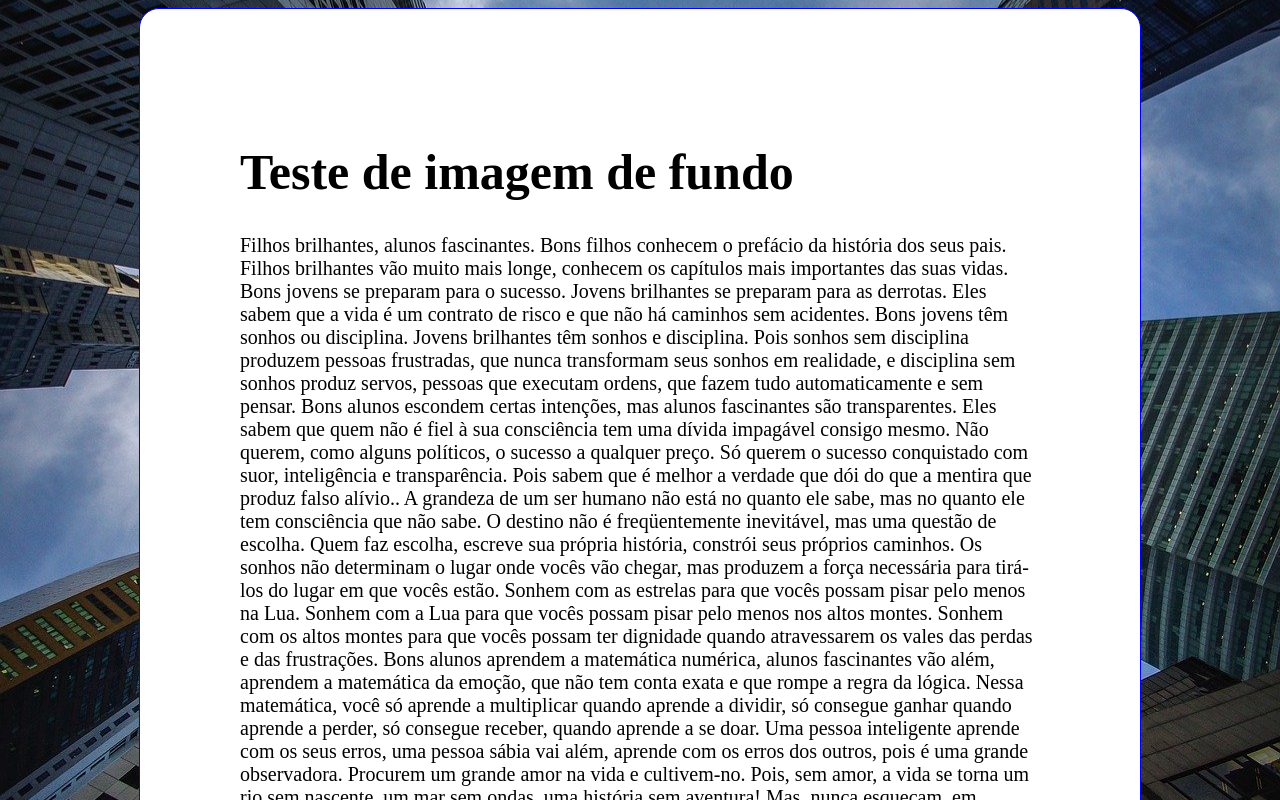
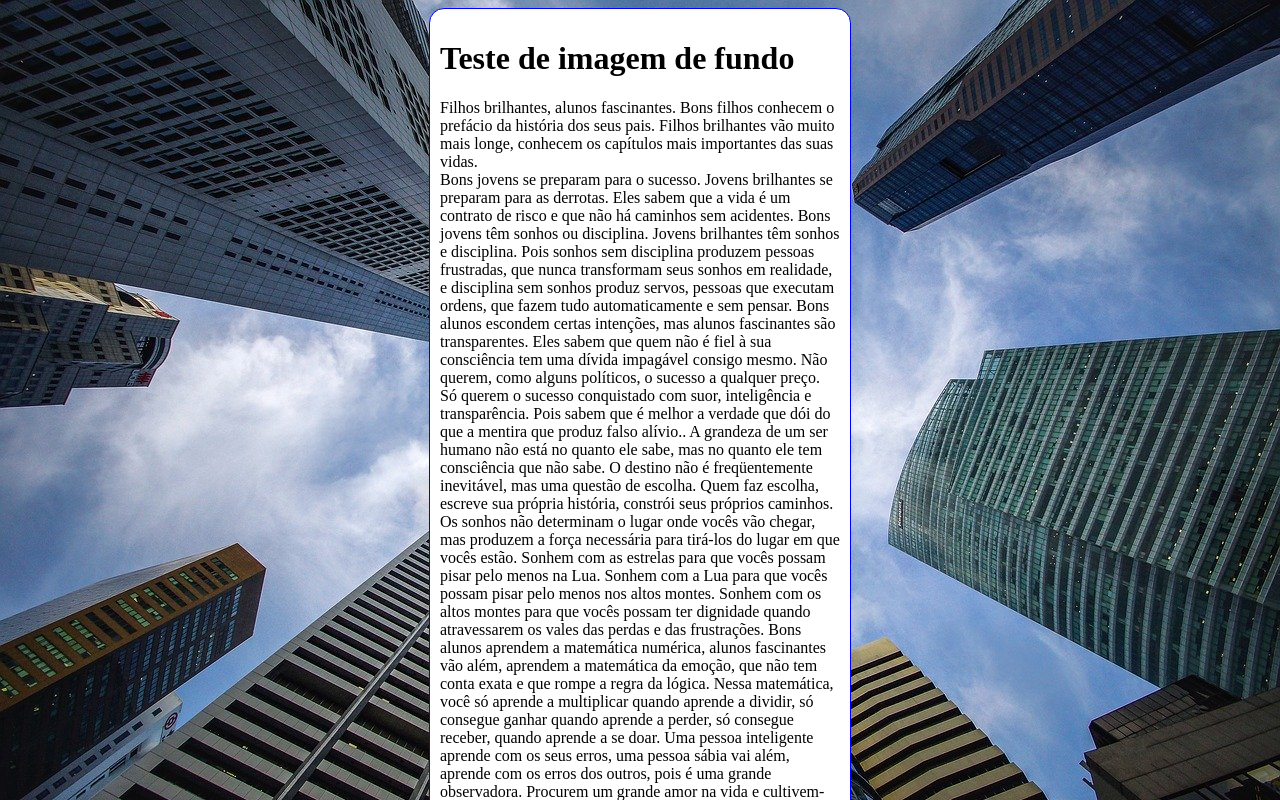
Before and after one commit to CleitonLucena/HTML-CSS, a plain HTML site: page EXERCICIOS/ex022/fundo006.html in a window 1280 px wide. Shown: the top 800 px of the page. Drawn offline with Linux system fonts and the light colour scheme.

Commit message:
Última atualização

```diff
--- a/EXERCICIOS/ex022/fundo006.html
+++ b/EXERCICIOS/ex022/fundo006.html
@@ -3,33 +3,32 @@
 <head>
   <meta charset="UTF-8">
   <meta name="viewport" content="width=device-width, initial-scale=1.0">
-  <title>Document</title>
+  <title>Fundo fixo de tela</title>
 </head>
 <style>
   body {
-    height: 100vh;
+    /*height: 100vh;
     background-color: black;
     background-image: url(imagens/wallpaper002.jpg);
     background-position: center;
     background-repeat: no-repeat;
     background-size: cover;
+    background-attachment: fixed;*/ /*Deixa a imagem de fundo fixa sem sobras*/
+
+    background: black url(imagens/wallpaper002.jpg) center no-repeat fixed;
+    background-size: cover;
+
+    /* Shorthand - background
+    color > image > posistion > repeat > [size] > attachement */
   }
 
   main {
     background-color: white;
-    width: 800px;
-    padding: 100px;
+    max-width:400px;
+    padding: 10px;
     margin: auto;
     border: 1px solid blue;
-    border-radius: 20px;
-  }
-
-  h1 {
-    font-size: 50px;
-  }
-
-  p {
-    font-size: 20px;
+    border-radius: 15px;
   }
 
 </style>
@@ -54,7 +53,16 @@
 
       Uma pessoa inteligente aprende com os seus erros, uma pessoa sábia vai além, aprende com os erros dos outros, pois é uma grande observadora.
 
-      Procurem um grande amor na vida e cultivem-no. Pois, sem amor, a vida se torna um rio sem nascente, um mar sem ondas, uma história sem aventura! Mas, nunca esqueçam, em primeiro lugar tenham um caso de amor consigo mesmos.</p>
+      Procurem um grande amor na vida e cultivem-no. Pois, sem amor, a vida se torna um rio sem nascente, um mar sem ondas, uma história sem aventura! Mas, nunca esqueçam, em primeiro lugar tenham um caso de amor consigo mesmos.
+
+      Lorem ipsum dolor sit amet consectetur adipisicing elit. Necessitatibus neque ab iure, cupiditate, temporibus architecto vitae aut adipisci eaque velit, iusto nulla optio nobis dolore? Placeat atque libero nisi facere?
+
+      Lorem ipsum dolor sit amet consectetur, adipisicing elit. Dolore nesciunt magni id asperiores ab nihil voluptates numquam consectetur possimus officia esse totam omnis quibusdam blanditiis vero, incidunt impedit porro vel.
+
+      Lorem ipsum dolor sit, amet consectetur adipisicing elit. Obcaecati, facere commodi modi hic voluptas alias rem itaque consequatur repudiandae aut illo, assumenda illum laudantium? Fugit, reiciendis quo! Voluptate, dolores delectus!
+
+      Lorem ipsum dolor sit amet consectetur, adipisicing elit. Incidunt in, quasi reiciendis ut laboriosam debitis numquam voluptatibus ullam quas porro aspernatur dolorem nemo vitae quibusdam a commodi aut libero culpa?
+    </p>
   </main>
 
 </body>
```
Also changed, not shown: EXERCICIOS/ex022/fundo007.html (added).
